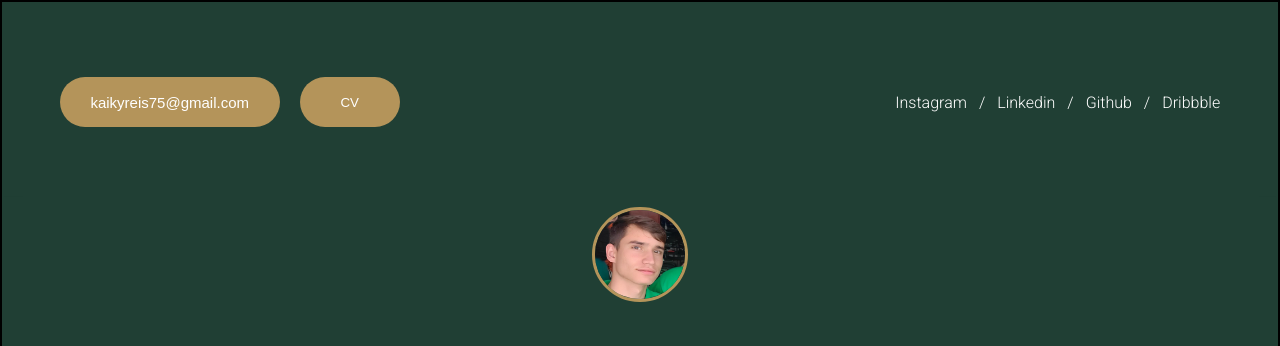
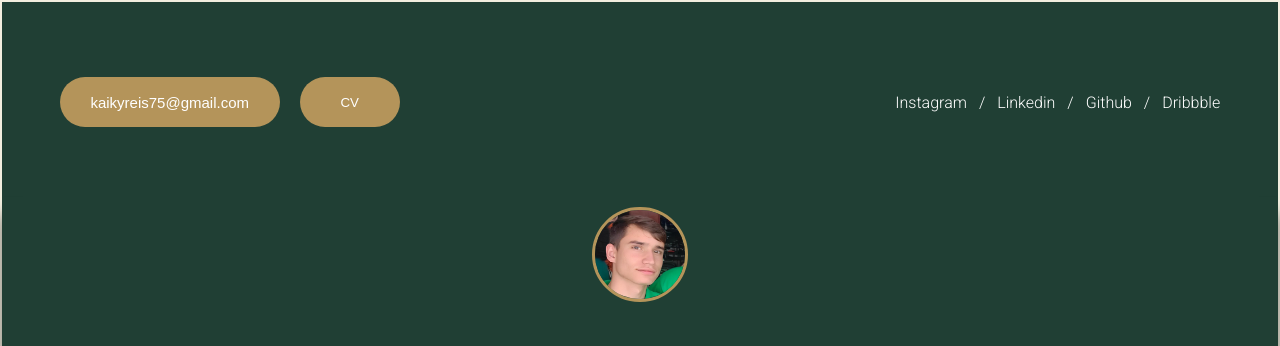
Before and after one commit to KakaReis/portfolio, a plain HTML site: page index.html in a window 1280 px wide. Shown: the top 346 px of the page. Drawn offline with Linux system fonts and the light colour scheme.

Commit message:
teste de versionamento

```diff
--- a/index.html
+++ b/index.html
@@ -9,7 +9,7 @@
     <link rel="stylesheet" href="https://cdnjs.cloudflare.com/ajax/libs/font-awesome/6.0.0-beta3/css/all.min.css">
 </head>
 
-<body bgcolor="#000000">
+<body bgcolor="#F2EEDF">
     <header>
         <!-- ! email -->
                     <div class="botoes">
```
